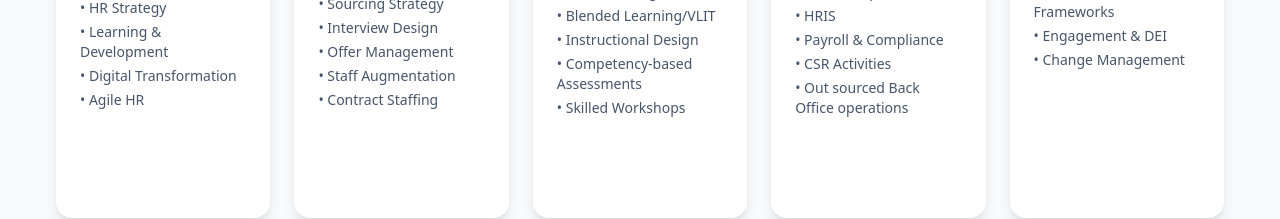
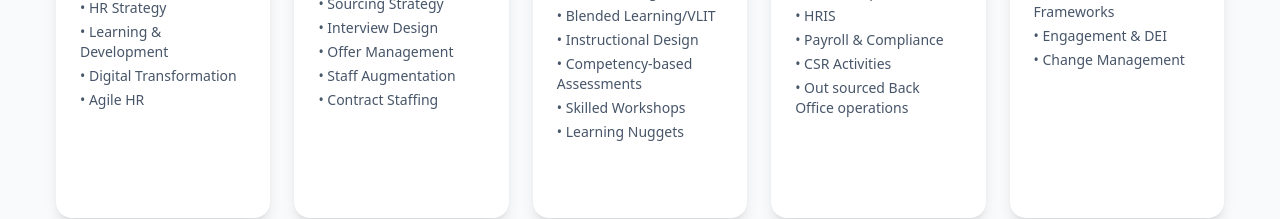
Before and after one commit to ritsroughworks/hr-portfolio, a React (Vite) app: page / in a window 1280 px wide. Shown: the part 1000-1219 px from the top of the page. Built offline with nearby package versions, Linux system fonts and the light colour scheme.

Commit message:
updated-content-portfolio
Content updated as of Nov 8 2025

```diff
--- a/src/components/SkillsCarousel.jsx
+++ b/src/components/SkillsCarousel.jsx
@@ -9,7 +9,7 @@ export function SkillsCarousel() {
   const slides = [
     { emoji: '🧭', title: 'Overview', bullets: ['Talent Acquisition', 'Employee Experience', 'HR Strategy', 'Learning & Development', 'Digital Transformation', 'Agile HR'] },
     { emoji: '🎯', title: 'Recruitment', bullets: ['Global Recruitment Setups', 'Sourcing Strategy', 'Interview Design', 'Offer Management','Staff Augmentation','Contract Staffing'] },
-    { emoji: '📚', title: 'Learning & Development', bullets: ['LMS Implementation', 'Microlearning','Blended Learning/VLIT', 'Instructional Design', 'Competency-based Assessments','Skilled Workshops'] },
+    { emoji: '📚', title: 'Learning & Development', bullets: ['LMS Implementation', 'Microlearning','Blended Learning/VLIT', 'Instructional Design', 'Competency-based Assessments','Skilled Workshops','Learning Nuggets'] },
     { emoji: '⚙️', title: 'People Operations', bullets: ['HR Audits', 'Process Optimization', 'HRIS', 'Payroll & Compliance','CSR Activities','Out sourced Back Office operations'] },
     { emoji: '💡', title: 'Performance & Culture', bullets: ['OKRs', 'Performance Frameworks', 'Engagement & DEI', 'Change Management'] },
     { emoji: '🤖', title: 'Modern Tech', bullets: ['People Analytics', 'Gen AI Tools', 'Prompt Engineering', 'HR Automation'] },
```
